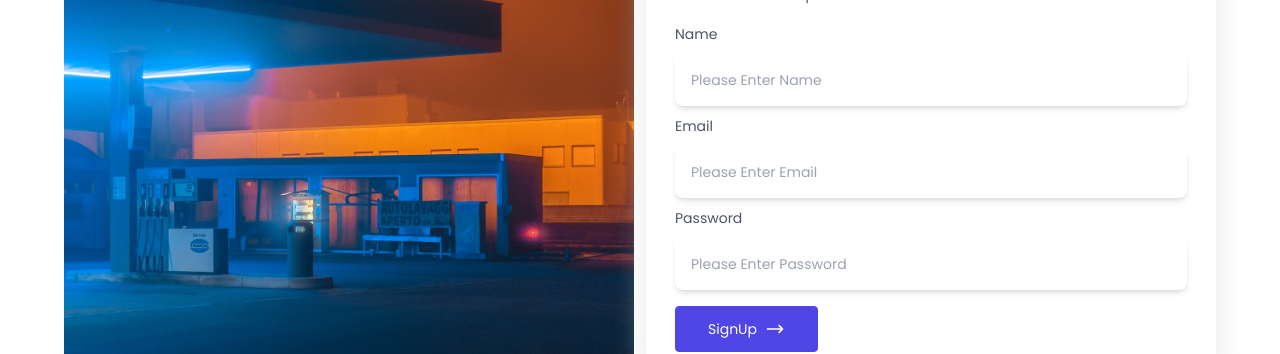
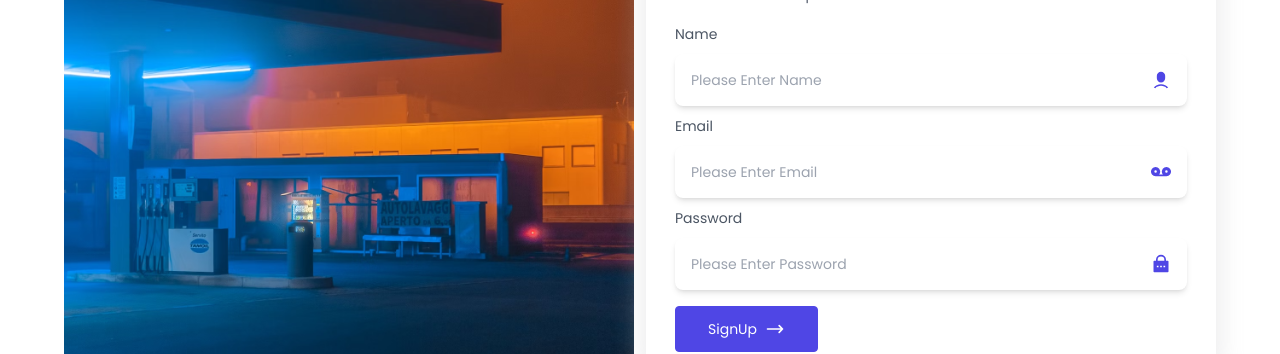
Before and after one commit to adarshsharma27/linkSharingApp, a React (Vite) app: page /signup in a window 1280 px wide. Shown: the part 162-516 px from the top of the page. Built offline with nearby package versions, Linux system fonts and the light colour scheme.

Commit message:
style: Sign Up and Login UI Changes

```diff
--- a/src/components/LogIn.jsx
+++ b/src/components/LogIn.jsx
@@ -1,7 +1,13 @@
 import React, { useEffect, useState } from "react";
-import { RiEyeOffFill, RiEyeFill } from "react-icons/ri";
+import {
+  RiEyeOffFill,
+  RiEyeFill,
+  RiLockPasswordFill,
+  RiRecordMailFill,
+} from "react-icons/ri";
 
 const LogIn = () => {
+  const [email, setEmail] = useState();
   const [password, setPassword] = useState();
   const [showPassword, setShowPassword] = useState(false);
   useEffect(() => {
@@ -39,14 +45,14 @@ const LogIn = () => {
                     type="email"
                     className="w-full rounded-lg border-gray-200 p-4 pe-12 text-sm shadow-md  outline-none focus:ring-1 focus:ring-indigo-600"
                     placeholder="Please Enter Email"
-                    // value={instaGramUrl}
-                    // onChange={(e) => {
-                    //   setInstaGramUrl(e.target.value);
-                    // }}
+                    value={email}
+                    onChange={(e) => {
+                      setEmail(e.target.value);
+                    }}
                   />
 
                   <span className="absolute inset-y-0 end-0 grid place-content-center px-4">
-                    {/* <FaInstagram size={20} className="text-[#e4405f]" /> */}
+                    <RiRecordMailFill size={20} className="text-indigo-600" />
                   </span>
                 </div>
                 <label
@@ -65,6 +71,14 @@ const LogIn = () => {
                       setPassword(e.target.value);
                     }}
                   />
+                  {!password && (
+                    <span className="absolute inset-y-0 end-0 grid place-content-center px-4">
+                      <RiLockPasswordFill
+                        size={20}
+                        className="text-indigo-600"
+                      />
+                    </span>
+                  )}
                   {password && (
                     <span
                       className="absolute inset-y-0 end-0 grid place-content-center px-4 hover:cursor-pointer"
--- a/src/components/SignUp.jsx
+++ b/src/components/SignUp.jsx
@@ -1,7 +1,15 @@
 import React, { useEffect, useState } from "react";
-import { RiEyeOffFill, RiEyeFill } from "react-icons/ri";
+import {
+  RiEyeOffFill,
+  RiEyeFill,
+  RiUser6Fill,
+  RiRecordMailFill,
+  RiLockPasswordFill,
+} from "react-icons/ri";
 
 const SignUp = () => {
+  const [name, setName] = useState();
+  const [email, setEmail] = useState();
   const [password, setPassword] = useState();
   const [showPassword, setShowPassword] = useState(false);
   useEffect(() => {
@@ -39,14 +47,14 @@ const SignUp = () => {
                     type="text"
                     className="w-full rounded-lg  text-gray-700 border-gray-200 p-4 pe-12 text-sm shadow-md  outline-none focus:ring-1 focus:ring-indigo-600"
                     placeholder="Please Enter Name"
-                    // value={gitHubUrl}
-                    // onChange={(e) => {
-                    //   setGitHubUrl(e.target.value);
-                    // }}
+                    value={name}
+                    onChange={(e) => {
+                      setName(e.target.value);
+                    }}
                   />
 
                   <span className="absolute inset-y-0 end-0 grid place-content-center px-4">
-                    {/* <FaGithub size={20} /> */}
+                    <RiUser6Fill size={20} className="text-indigo-600" />
                   </span>
                 </div>
 
@@ -61,14 +69,14 @@ const SignUp = () => {
                     type="email"
                     className="w-full rounded-lg border-gray-200 p-4 pe-12 text-sm shadow-md  outline-none focus:ring-1 focus:ring-indigo-600"
                     placeholder="Please Enter Email"
-                    // value={instaGramUrl}
-                    // onChange={(e) => {
-                    //   setInstaGramUrl(e.target.value);
-                    // }}
+                    value={email}
+                    onChange={(e) => {
+                      setEmail(e.target.value);
+                    }}
                   />
 
                   <span className="absolute inset-y-0 end-0 grid place-content-center px-4">
-                    {/* <FaInstagram size={20} className="text-[#e4405f]" /> */}
+                    <RiRecordMailFill size={20} className="text-indigo-600" />
                   </span>
                 </div>
                 <label
@@ -87,6 +95,15 @@ const SignUp = () => {
                       setPassword(e.target.value);
                     }}
                   />
+                  {!password && (
+                    <span className="absolute inset-y-0 end-0 grid place-content-center px-4">
+                      <RiLockPasswordFill
+                        size={20}
+                        className="text-indigo-600"
+                      />
+                    </span>
+                  )}
+
                   {password && (
                     <span
                       className="absolute inset-y-0 end-0 grid place-content-center px-4 hover:cursor-pointer"
```
